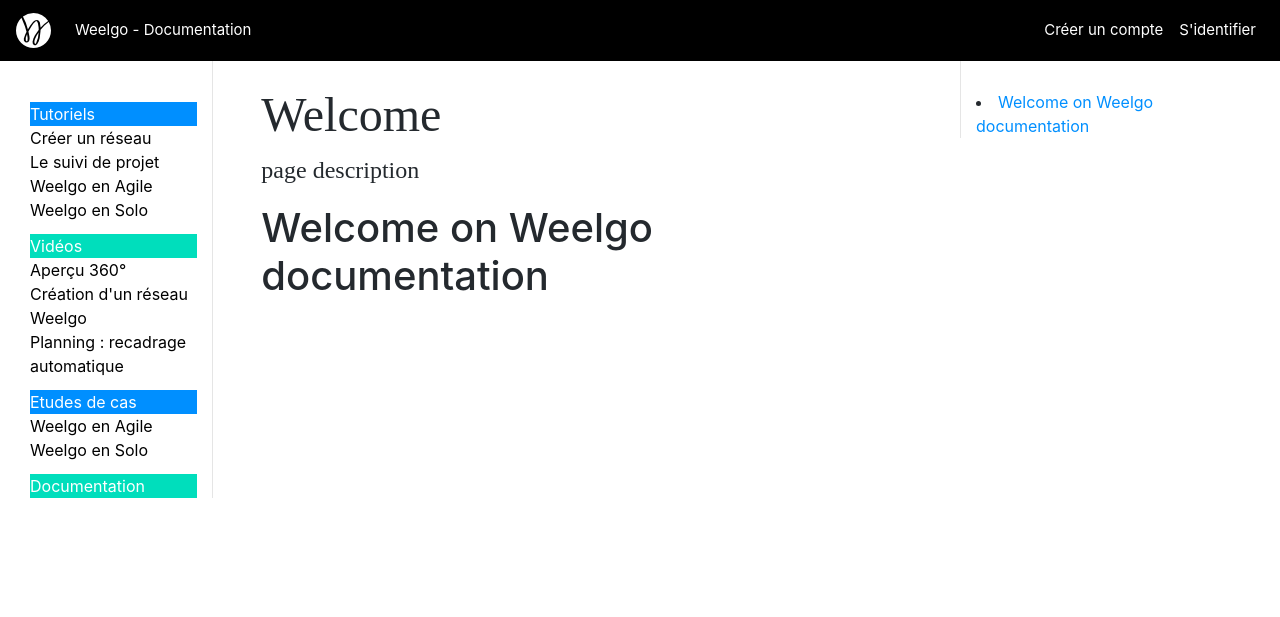
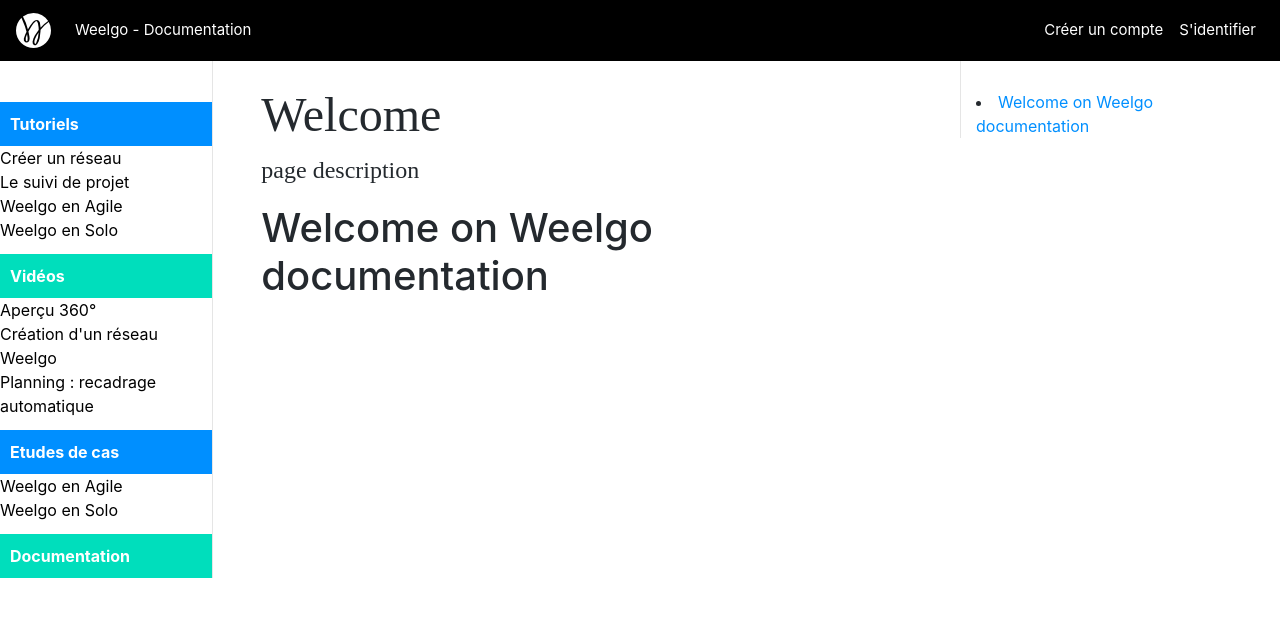
Before and after one commit to Weelgo/weelgo.github.io, a Jekyll site: the page built from index.md, in a window 1280 px wide. Shown: the top 617 px of the page. Built offline with Jekyll 4.4.1, drawn with Linux system fonts in a browser that asks for light colours.

Commit message:
amélioration doc

```diff
--- a/_layouts/docs_fr.html
+++ b/_layouts/docs_fr.html
@@ -59,10 +59,10 @@
 
 	<div class="container-fluid">
       <div class="row flex-xl-nowrap"">
-        <div class="col-12 col-md-2 col-xl-2" style="padding-top: 90px;border-right: 1px solid rgba(0, 0, 0, 0.1);padding-left: 30px;">
+        <div class="col-12 col-md-2 col-xl-2" style="padding-top: 90px;border-right: 1px solid rgba(0, 0, 0, 0.1);padding-left: 0px;padding-right: 0px;">
 			  {% for lev1 in site.data.sitemap_fr %}
 			  	<div style="margin-top: 12px;">
-			  		<div style="background-color:{{ lev1.backgroundColor}}; color: {{ lev1.color }};">{{ lev1.name }}</div>
+			  		<div style="padding:10px;font-weight:bold;background-color:{{ lev1.backgroundColor}}; color: {{ lev1.color }};">{{ lev1.name }}</div>
 <!-- 			  		<a class="sideBarLv1" href="{{ site.baseurl }}/fr/{{ lev1.path }}">{{ lev1.name }}</a> -->
 			  		{% for lev2 in lev1.sub %}
 			  		<div style="padding-left: 0px;">
```
